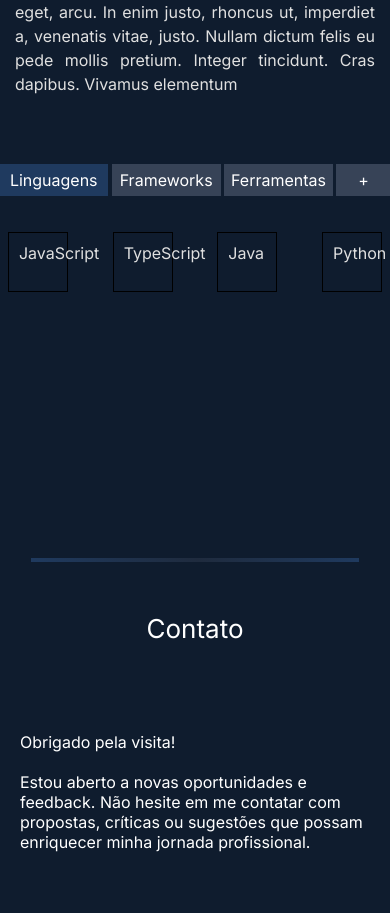
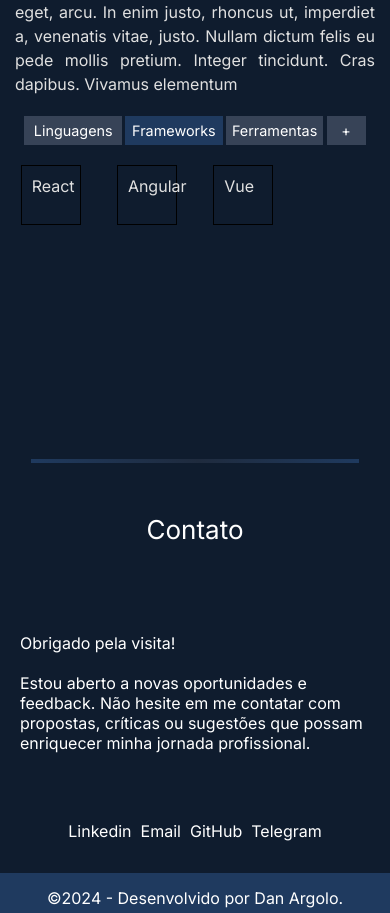
Before and after one commit to danargolo/portfolio, a Next.js app: page / in a window 390 px wide. Shown: the part 1910-2823 px from the top of the page. Built offline with nearby package versions, Linux system fonts and the light colour scheme.

Commit message:
feat: add automatic change tab

```diff
--- a/src/components/ui/Tab/index.jsx
+++ b/src/components/ui/Tab/index.jsx
@@ -15,9 +15,12 @@ const categorias = {
 export const Tab = () => {
   const [activedTab, setActivedTab] = useState(0);
 
-  // useEffect(() => {
-  //   Object.entries(categorias).map((item, i) => console.log(item))
-  // }, [])
+  useEffect(() => {
+    const interval = setInterval(() => {
+      setActivedTab(prevActiveTab => (prevActiveTab + 1) % 4);
+    }, 5000);
+    return () => clearInterval(interval);
+  }, []);
 
 
   const handleClick = (index) => {
--- a/src/components/ui/Tab/styles.js
+++ b/src/components/ui/Tab/styles.js
@@ -17,6 +17,11 @@ export const Tab = styled.div`
     width: 35%;
   }
 
+  @media (max-width: ${({theme}) => theme.breakpoints.sm}) {
+    width: 100vw;
+    margin: 0;
+  }
+
 `
 
 export const Menu = styled.ul`
@@ -27,7 +32,8 @@ export const Menu = styled.ul`
     width: 40%;
     list-style: none;
 
-    li > button {
+
+    /* li > button {
       padding: 6px 4px;
       text-decoration: none;
       background: none;
@@ -35,12 +41,28 @@ export const Menu = styled.ul`
       height: 100%;
       width: 100%;
       border-radius: .75rem .75rem 0 0;
-    }
+    } */
 
     &:last-child {
       width: 20%;
     }
   }
+
+  @media (max-width: ${({theme}) => theme.breakpoints.sm}) {
+    justify-content: center;
+    width: 100vw;
+    margin: 0;
+
+    & > li {
+      width: 25%;
+    }
+
+    & > li:last-child {
+      width: 10%;
+    }
+  }
+
+
 `
 
 export const ItemTab = styled.div`
@@ -65,6 +87,11 @@ export const ItemTab = styled.div`
 
   &:hover {
     cursor: pointer;
+  }
+
+  @media (max-width: ${({theme}) => theme.breakpoints.sm}) {
+    /* width: 80%; */
+    font-size: clamp(0.9rem, 2vw, 1rem);
   }
 `
 
```
